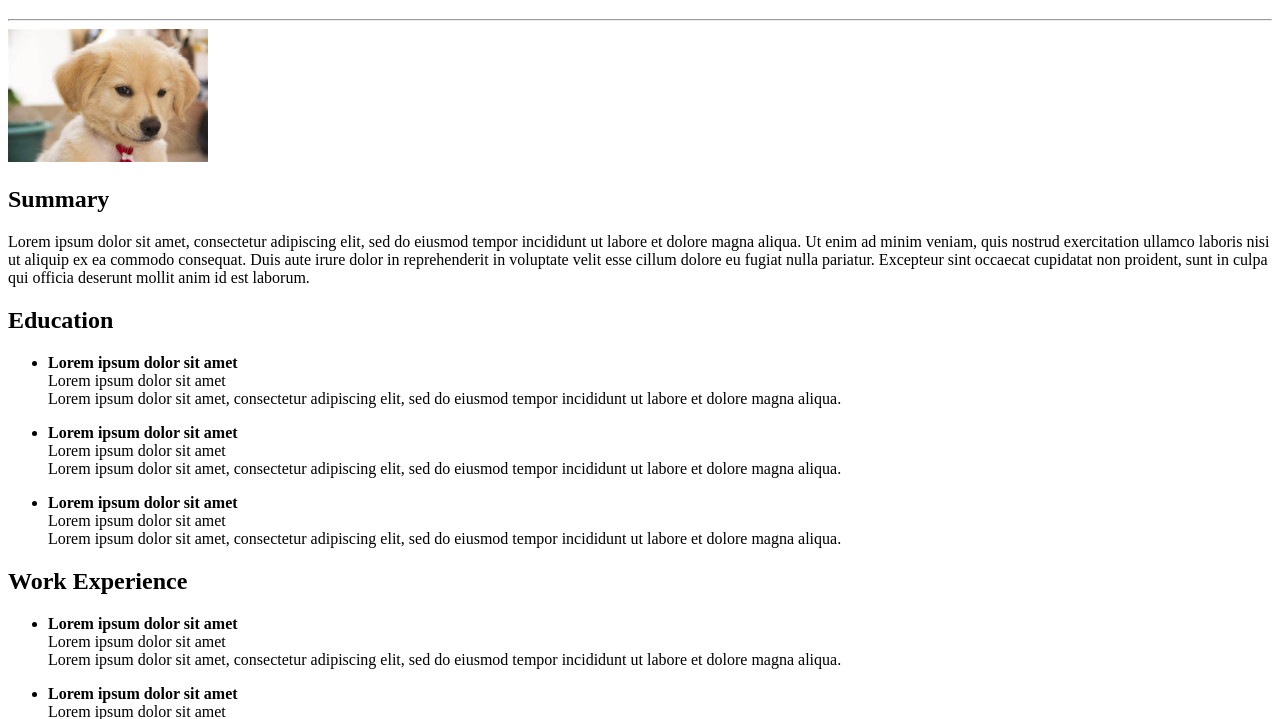
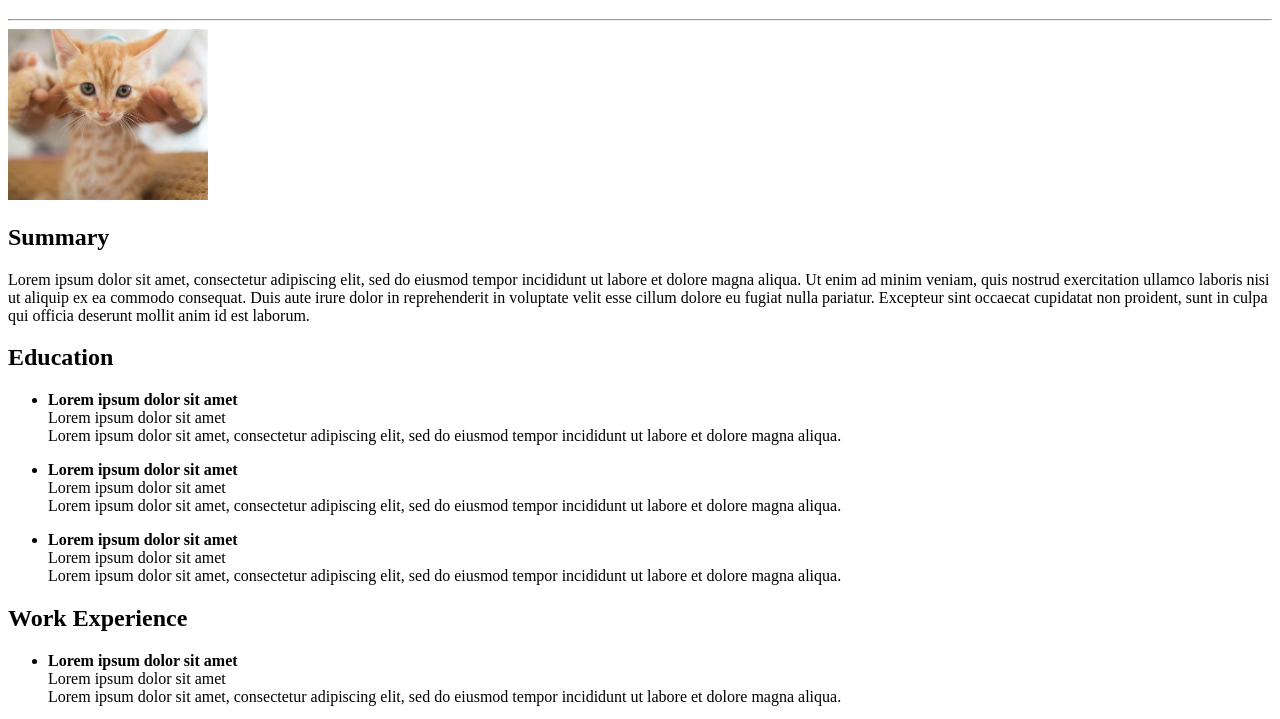
Before and after one commit to SofiStephens/Udemy---Full--Stack-Dev---HTML--JavaScript--CSS, a plain HTML site: page Capstone Project 1/index.html in a window 1280 px wide. Shown: the part 61-780 px from the top of the page. Drawn offline with Linux system fonts and the light colour scheme.

Commit message:
fix image location

```diff
--- a/Capstone Project 1/index.html
+++ b/Capstone Project 1/index.html
@@ -8,7 +8,7 @@
 <body>
     <h1>My Resume</h1>
     <hr />
-    <img src="../4-Multi-Page Websites/4.0 File Paths/dog.png" width="200" alt="Dog"/>
+    <img src="./assets/cat.png" width="200" alt="Dog"/>
     <h2>Summary</h2>
     <p>
         Lorem ipsum dolor sit amet, consectetur adipiscing elit, sed do eiusmod tempor incididunt ut labore et dolore magna aliqua. Ut enim ad minim veniam, quis nostrud exercitation ullamco laboris nisi ut aliquip ex ea commodo consequat. Duis aute irure dolor in reprehenderit in voluptate velit esse cillum dolore eu fugiat nulla pariatur. Excepteur sint occaecat cupidatat non proident, sunt in culpa qui officia deserunt mollit anim id est laborum.
```
Also changed, not shown: 4-Multi-Page Websites/4.1+Webpages/HTML Boilerplate.html (renamed from HTML Boilerplate.html), Capstone Project 1/assets/cat.png (added).
